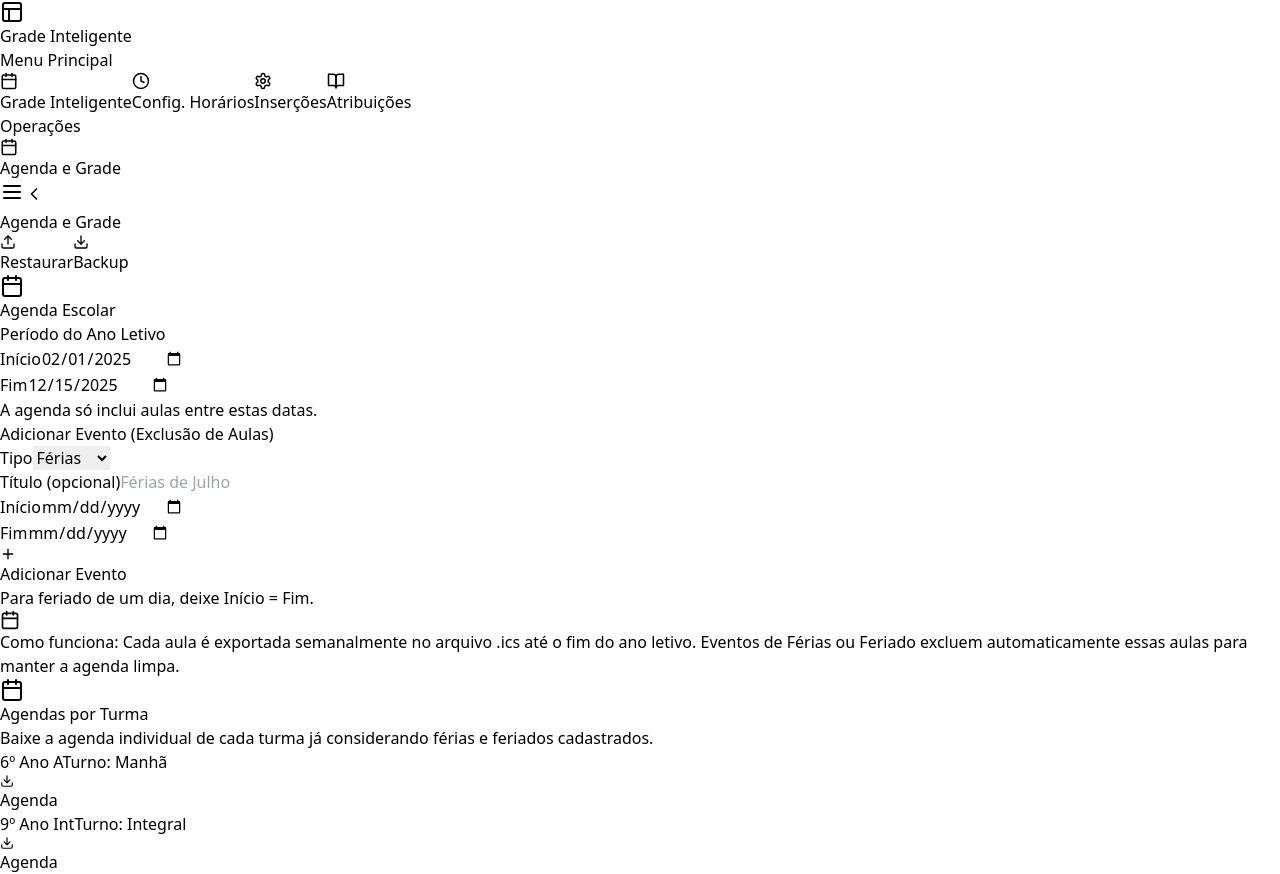
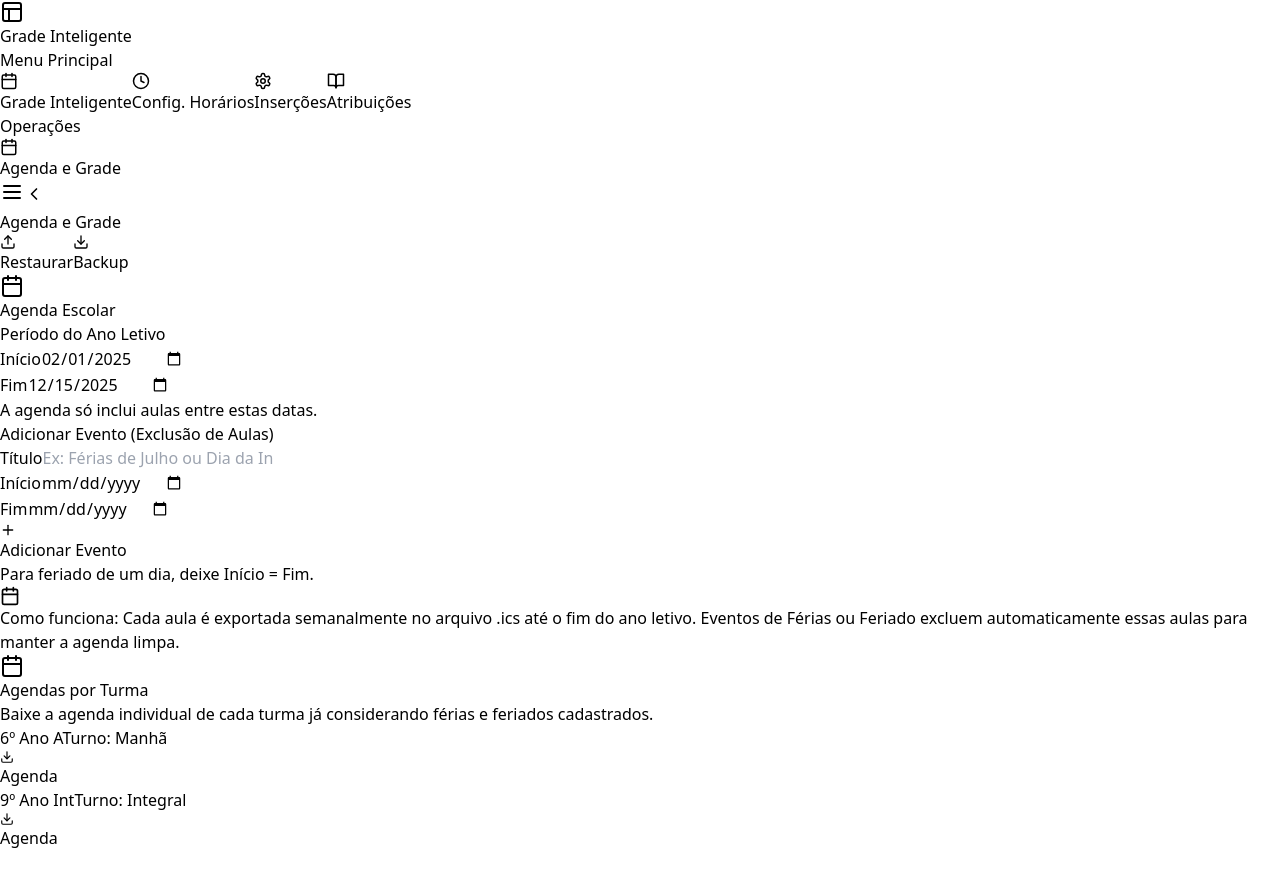
Before and after one commit to binarymath/GradeInteligente, a React (Vite) app: page / in a window 1280 px wide. Both pictures are taken after a click on the button "Agenda e Grade". After the commit the page ends 850 px from the top, so only its background shows below. Built offline with nearby package versions, Linux system fonts and the light colour scheme; the HTML template or start-up script is replaced by a standard one.

Commit message:
fix: remove campo Tipo também em AgendaSection

```diff
--- a/src/components/AgendaSection.jsx
+++ b/src/components/AgendaSection.jsx
@@ -136,7 +136,6 @@ const generateICSForClass = (data, calendarSettings, classId) => {
 const AgendaSection = ({ data, calendarSettings, setCalendarSettings }) => {
   const [schoolStart, setSchoolStart] = useState(calendarSettings.schoolYearStart || '');
   const [schoolEnd, setSchoolEnd] = useState(calendarSettings.schoolYearEnd || '');
-  const [eventType, setEventType] = useState('Ferias');
   const [eventTitle, setEventTitle] = useState('');
   const [eventStart, setEventStart] = useState('');
   const [eventEnd, setEventEnd] = useState('');
@@ -150,8 +149,8 @@ const AgendaSection = ({ data, calendarSettings, setCalendarSettings }) => {
     const finalEnd = eventEnd || eventStart;
     const newEvt = {
       id: Date.now().toString(),
-      type: eventType,
-      title: eventTitle.trim() || (eventType === 'Ferias' ? 'Férias' : 'Feriado'),
+      type: 'Evento',
+      title: eventTitle.trim() || 'Evento',
       start: eventStart,
       end: finalEnd
     };
@@ -188,17 +187,10 @@ const AgendaSection = ({ data, calendarSettings, setCalendarSettings }) => {
           </div>
           <div className="bg-white border border-slate-200 rounded-lg p-4 shadow-sm flex flex-col gap-3 lg:col-span-2">
             <h4 className="font-semibold text-slate-700 text-sm">Adicionar Evento (Exclusão de Aulas)</h4>
-            <div className="grid md:grid-cols-5 gap-3">
-              <div className="flex flex-col md:col-span-1">
-                <label className="text-xs font-semibold text-slate-600 mb-1">Tipo</label>
-                <select value={eventType} onChange={e => setEventType(e.target.value)} className="border rounded px-2 py-1.5 text-sm bg-slate-50 focus:bg-white focus:border-indigo-500 focus:ring-1 focus:ring-indigo-500">
-                  <option value="Ferias">Férias</option>
-                  <option value="Feriado">Feriado</option>
-                </select>
-              </div>
+            <div className="grid md:grid-cols-4 gap-3">
               <div className="flex flex-col md:col-span-2">
-                <label className="text-xs font-semibold text-slate-600 mb-1">Título (opcional)</label>
-                <input type="text" value={eventTitle} placeholder={eventType === 'Ferias' ? 'Férias de Julho' : 'Dia da Independência'} onChange={e => setEventTitle(e.target.value)} className="border rounded px-2 py-1.5 text-sm bg-slate-50 focus:bg-white focus:border-indigo-500 focus:ring-1 focus:ring-indigo-500" />
+                <label className="text-xs font-semibold text-slate-600 mb-1">Título</label>
+                <input type="text" value={eventTitle} placeholder="Ex: Férias de Julho ou Dia da Independência" onChange={e => setEventTitle(e.target.value)} className="border rounded px-2 py-1.5 text-sm bg-slate-50 focus:bg-white focus:border-indigo-500 focus:ring-1 focus:ring-indigo-500" />
               </div>
               <div className="flex flex-col md:col-span-1">
                 <label className="text-xs font-semibold text-slate-600 mb-1">Início</label>
@@ -220,7 +212,7 @@ const AgendaSection = ({ data, calendarSettings, setCalendarSettings }) => {
                   {calendarSettings.events.map(ev => (
                     <li key={ev.id} className="flex items-center justify-between px-3 py-2 text-xs">
                       <div className="flex flex-col">
-                        <span className="font-semibold text-slate-700">{ev.title} <span className="text-slate-400 font-normal">({ev.type})</span></span>
+                        <span className="font-semibold text-slate-700">{ev.title}</span>
                         <span className="text-slate-500">{ev.start}{ev.end !== ev.start ? ` → ${ev.end}` : ''}</span>
                       </div>
                       <button onClick={() => removeEvent(ev.id)} className="text-red-600 hover:text-red-700 p-1" title="Remover"><Trash2 size={14} /></button>
```
